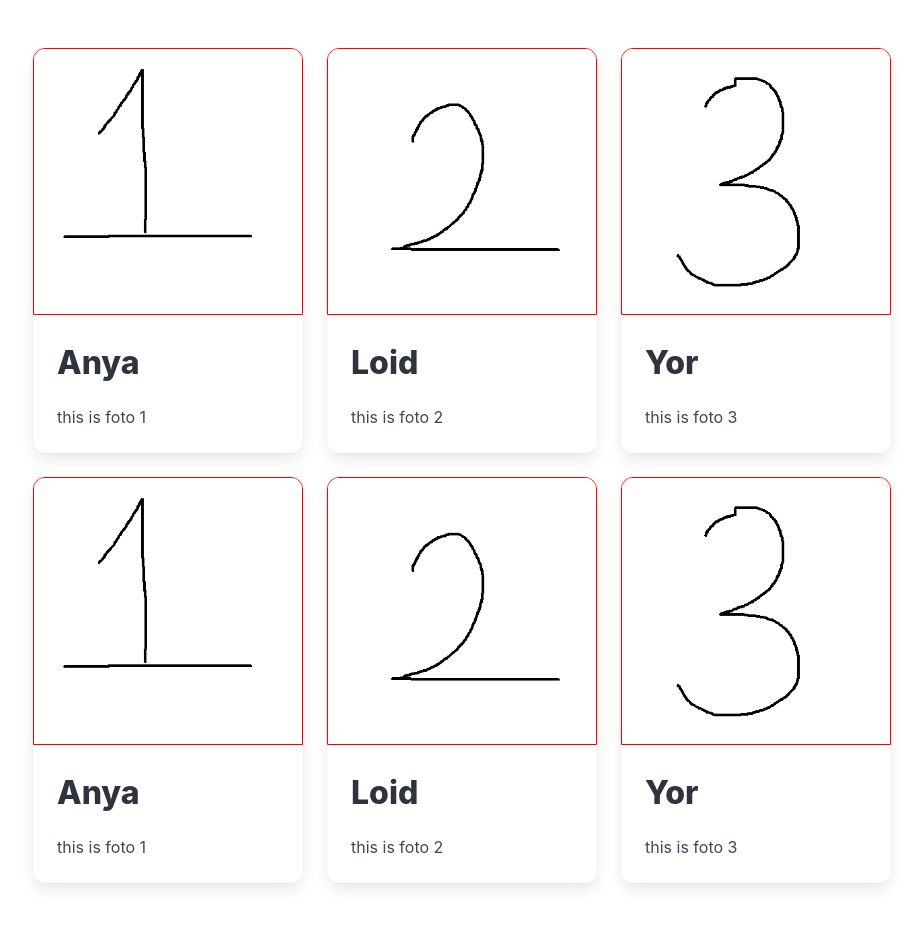
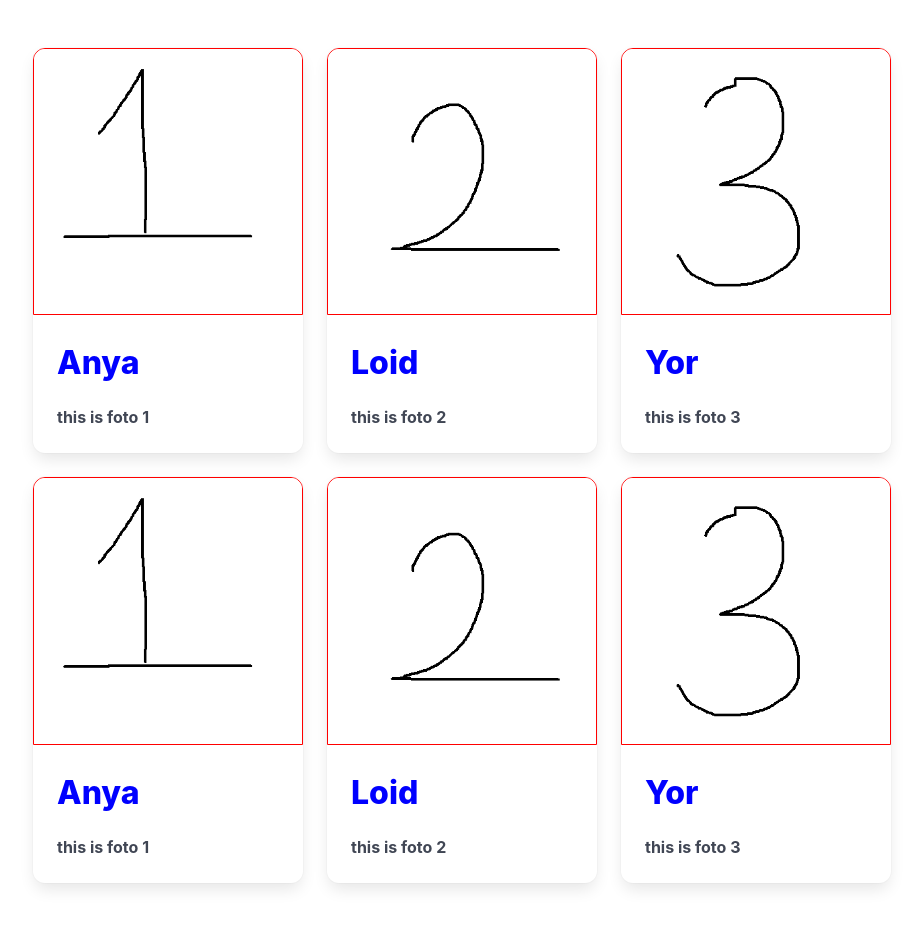
Before and after one commit to tim811223/ReactJS, a React (Vite) app in the folder ch7/1-components/: page / in a window 1280 px wide. Shown: the top 928 px of the page, without its empty margins (31-954 px from the left). Built offline with nearby package versions, Linux system fonts and the light colour scheme.

Commit message:
ch6-70  增加其他css內容

```diff
--- a/ch7/1-components/src/Card.css
+++ b/ch7/1-components/src/Card.css
@@ -1,3 +1,11 @@
 .card .card-image img {
   border: 1px solid red;
 }
+
+.card .card-content h3 {
+  color: blue;
+}
+
+.card .card-content p {
+  font-weight: bold;
+}
```
